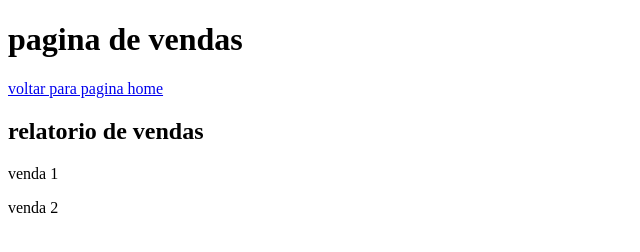
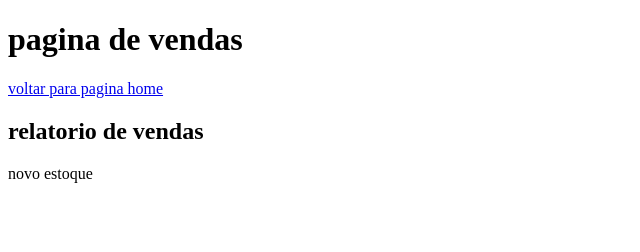
Before and after one commit to adson-fl/estudosGithub, a plain HTML site: page vendas.html in a window 1280 px wide. Shown: the whole page, without its empty margins (0-640 px from the left). Drawn offline with Linux system fonts and the light colour scheme.

Commit message:
dele p1, acrescentado estque

```diff
--- a/vendas.html
+++ b/vendas.html
@@ -10,7 +10,6 @@
     <h1>pagina de vendas</h1>
     <a href="index.ht..ml">voltar para pagina home</a>
     <h2>relatorio de vendas</h2>
-    <p>venda 1</p>
-    <p>venda 2</p>
+    <p>novo estoque</p>
 </body>
 </html>
```
